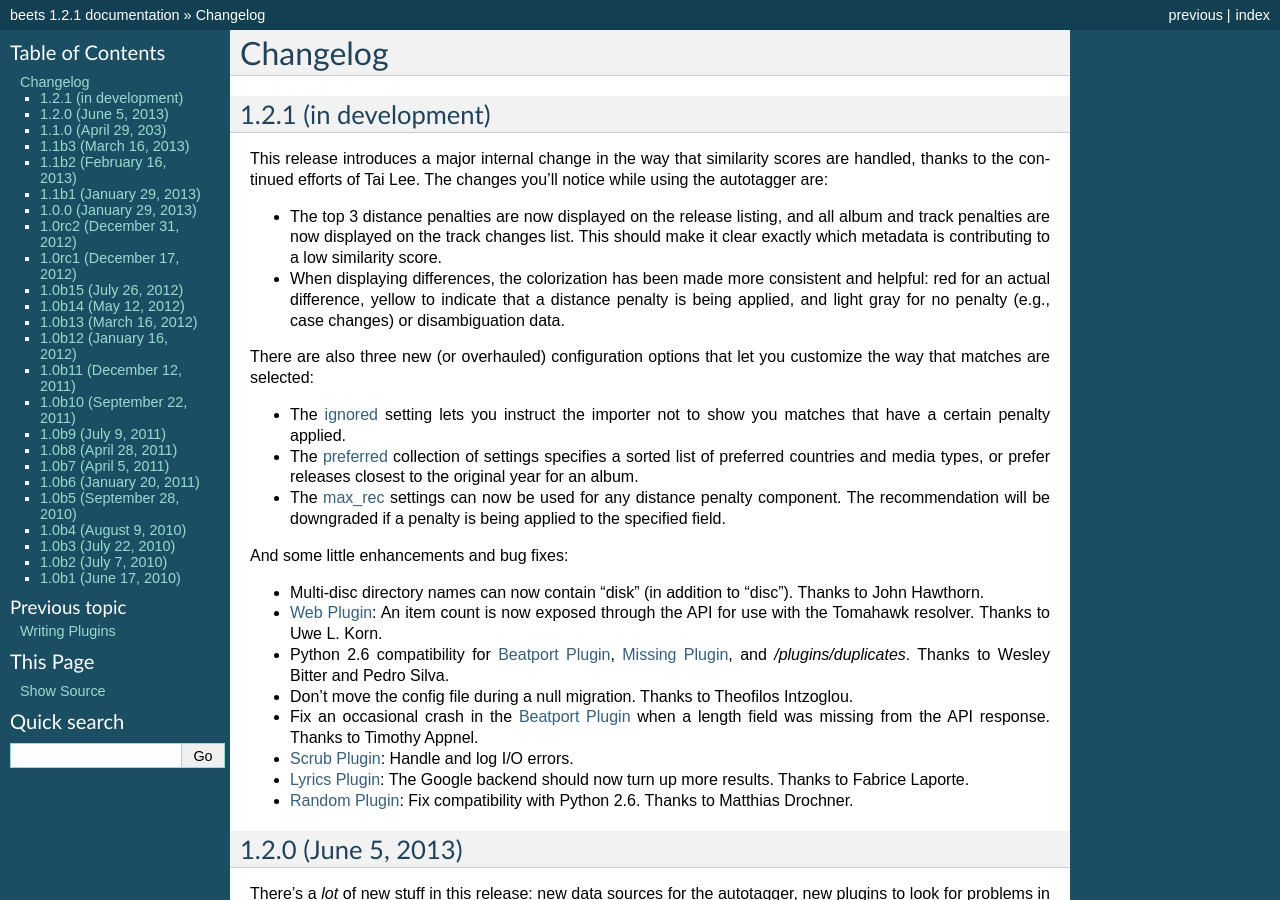
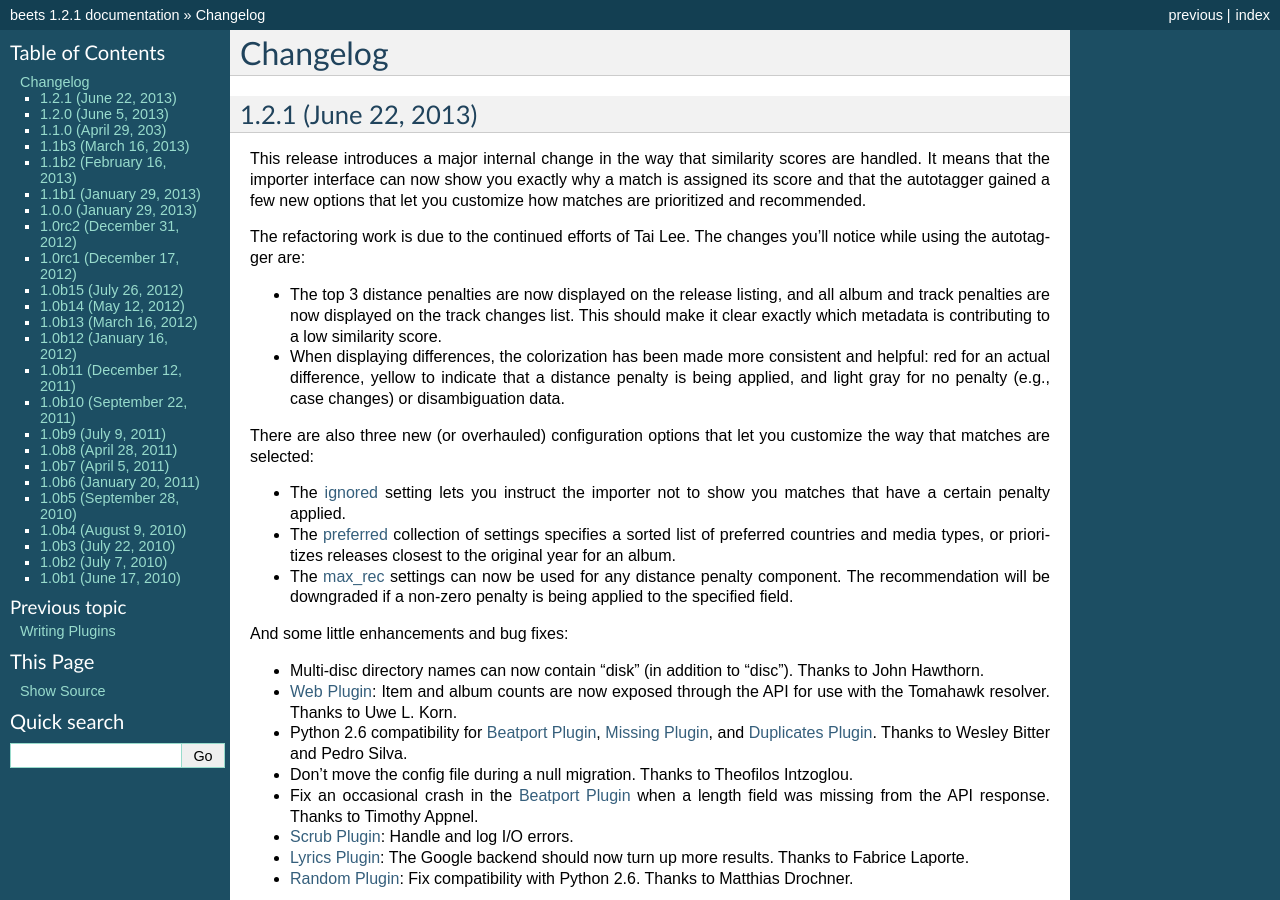
Before and after one commit to google-code-export/beets, a Sphinx documentation site: the page built from docs/changelog.rst, in a window 1280 px wide and 900 px high. Built offline with Sphinx 7.4.7, drawn with Linux system fonts in a browser that asks for light colours.

Commit message:
clean up changelog for release

```diff
--- a/docs/changelog.rst
+++ b/docs/changelog.rst
@@ -1,12 +1,17 @@
 Changelog
 =========
 
-1.2.1 (in development)
-----------------------
+1.2.1 (June 22, 2013)
+---------------------
 
 This release introduces a major internal change in the way that similarity
-scores are handled, thanks to the continued efforts of Tai Lee. The changes
-you'll notice while using the autotagger are:
+scores are handled. It means that the importer interface can now show you
+exactly why a match is assigned its score and that the autotagger gained a few
+new options that let you customize how matches are prioritized and
+recommended.
+
+The refactoring work is due to the continued efforts of Tai Lee. The
+changes you'll notice while using the autotagger are:
 
 * The top 3 distance penalties are now displayed on the release listing,
   and all album and track penalties are now displayed on the track changes
@@ -23,20 +28,20 @@
 * The :ref:`ignored` setting lets you instruct the importer not to show you
   matches that have a certain penalty applied.
 * The :ref:`preferred` collection of settings specifies a sorted list of
-  preferred countries and media types, or prefer releases closest to the
+  preferred countries and media types, or prioritizes releases closest to the
   original year for an album.
 * The :ref:`max_rec` settings can now be used for any distance penalty
-  component. The recommendation will be downgraded if a penalty is being
-  applied to the specified field.
+  component. The recommendation will be downgraded if a non-zero penalty is
+  being applied to the specified field.
 
 And some little enhancements and bug fixes:
 
 * Multi-disc directory names can now contain "disk" (in addition to "disc").
   Thanks to John Hawthorn.
-* :doc:`/plugins/web`: An item count is now exposed through the API for use
-  with the Tomahawk resolver. Thanks to Uwe L. Korn.
+* :doc:`/plugins/web`: Item and album counts are now exposed through the API
+  for use with the Tomahawk resolver. Thanks to Uwe L. Korn.
 * Python 2.6 compatibility for :doc:`/plugins/beatport`,
-  :doc:`/plugins/missing`, and `/plugins/duplicates`. Thanks to Wesley
+  :doc:`/plugins/missing`, and :doc:`/plugins/duplicates`. Thanks to Wesley
   Bitter and Pedro Silva.
 * Don't move the config file during a null migration. Thanks to Theofilos
   Intzoglou.
```
